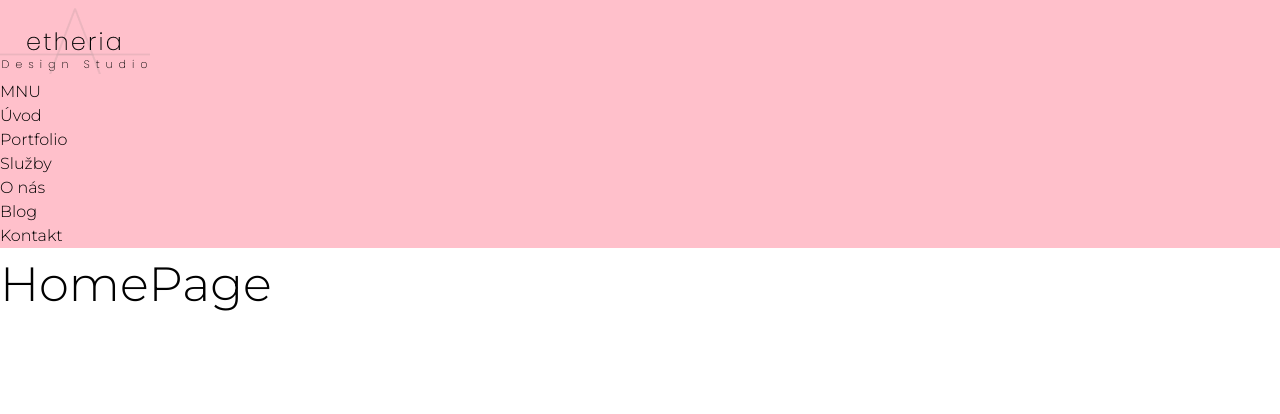
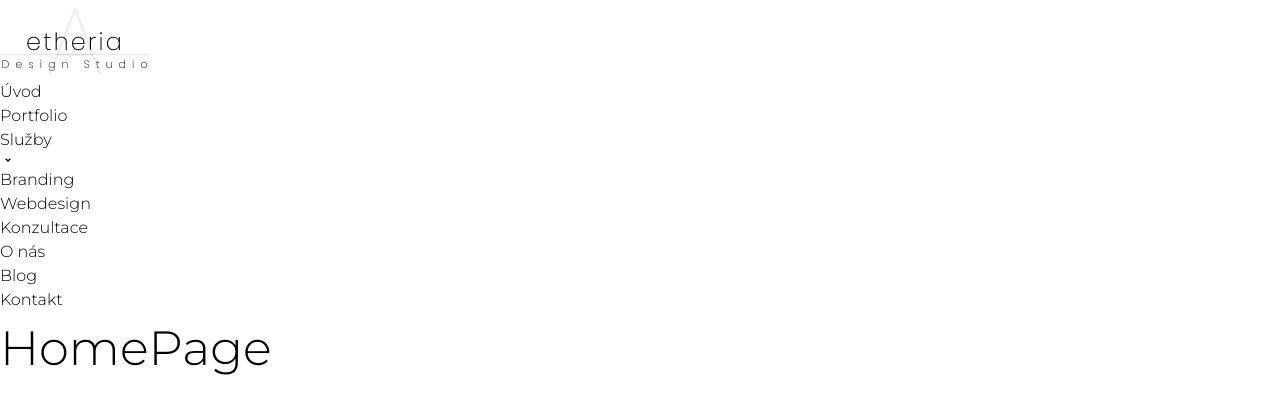
Before and after one commit to webcodes14/aetheria-studio, a React (Vite) app: page / in a window 1280 px wide. Shown: the top 414 px of the page. Built offline with nearby package versions, Linux system fonts and the light colour scheme.

Commit message:
edit mobile and desktop menu

```diff
--- a/src/components/MainNavigation.jsx
+++ b/src/components/MainNavigation.jsx
@@ -1,4 +1,6 @@
 import { NavLink, Link } from "react-router";
+import { useState } from "react";
+import { RiArrowDropDownLine } from "react-icons/ri";
 
 import { routes } from "../routes.jsx";
 
@@ -7,11 +9,15 @@ import LogoScroll from "../assets/Logo-scroll.png";
 
 import classes from "../components/MainNavigation.module.css";
 
+
 const MainNavigation = () => {
+    const [ isVisible, setIsVisible] = useState(false);
 
     const mainItems = routes[0]?.children || [];
 
-    console.log(mainItems);
+    const handleMenuVisible = () => {
+        setIsVisible((prevState) => !prevState)
+    }
 
     return (
         <header>
@@ -21,7 +27,7 @@ const MainNavigation = () => {
                         <img src={LogoDefault} alt="Aetheria Design Studio" />
                     </Link>
                 </h1>
-                <button type="button" className={classes['nav-menu-btn']}>
+                <button type="button" className={classes['nav-menu-btn']} onClick={handleMenuVisible}>
                     <span>M</span>
                     <span className={classes['menu-btn--flex']}>
                         <span className={classes['btn__line']}></span>
@@ -30,18 +36,92 @@ const MainNavigation = () => {
                     </span>
                     <span>NU</span>
                 </button>
-                <nav className={classes['nav-wrapper']}>
+                {isVisible && (
+                    <nav className={isVisible.menu ? 'nav-is-mobile' : null}>
+                        <ul>
+                            {mainItems
+                                .map((menuItem, index) => {
+                                    const listItemKeys = menuItem.path || index;
+                                    const hasChildren = menuItem.children && menuItem.children.length > 2;
+
+                                    return (
+                                        <li key={listItemKeys}>
+                                            <NavLink
+                                                to={menuItem.path}
+                                                end={!hasChildren}
+                                                className={({ isActive }) => isActive ? classes.active : undefined} >
+                                                {menuItem.name}
+                                                {menuItem.path === 'sluzby' ? <span><RiArrowDropDownLine /></span> : null}
+                                            </NavLink>
+                                            {
+                                                hasChildren && (
+                                                    <ul>
+                                                        {menuItem.children
+                                                            .filter(item => item.name)
+                                                            .map((item) => {
+                                                                console.log(item)
+                                                                return (
+                                                                    <li key={item.path}>
+                                                                        <NavLink
+                                                                            to={menuItem.path + '/' + item.path}
+                                                                            end={item.index}
+                                                                            className={({ isActive }) => isActive ? classes.active : undefined} >
+                                                                            {item.name}
+                                                                        </NavLink>
+                                                                    </li>
+                                                                )
+                                                            })
+                                                        }
+                                                    </ul>
+                                                )
+                                            }
+                                        </li>
+                                    )
+                                })
+                            }
+                        </ul>
+                    </nav>
+                    )
+                }
+
+                <nav className={classes["nav-is-not-mobile"]}>
                     <ul>
-                        {
-                            mainItems.map((menuItem) => {
+                        {mainItems
+                            .map((menuItem, index) => {
+                                const listItemKeys = menuItem.path || index;
+                                const hasChildren = menuItem.children && menuItem.children.length > 2;
+
                                 return (
-                                    <li>
+                                    <li key={listItemKeys}>
                                         <NavLink
-                                            to={menuItem?.path || null}
-                                            end
+                                            to={menuItem.path}
+                                            end={!hasChildren}
                                             className={({ isActive }) => isActive ? classes.active : undefined} >
                                             {menuItem.name}
+                                            {menuItem.path === 'sluzby' ? <span><RiArrowDropDownLine /></span> : null}
                                         </NavLink>
+                                        {
+                                            hasChildren && (
+                                                <ul>
+                                                    {menuItem.children
+                                                        .filter(item => item.name)
+                                                        .map((item) => {
+                                                            console.log(item)
+                                                            return (
+                                                                <li key={item.path}>
+                                                                    <NavLink
+                                                                        to={menuItem.path + '/' + item.path}
+                                                                        end={item.index}
+                                                                        className={({ isActive }) => isActive ? classes.active : undefined} >
+                                                                        {item.name}
+                                                                    </NavLink>
+                                                                </li>
+                                                            )
+                                                        })
+                                                    }
+                                                </ul>
+                                            )
+                                        }
                                     </li>
                                 )
                             })
--- a/src/components/MainNavigation.module.css
+++ b/src/components/MainNavigation.module.css
@@ -1,6 +1,5 @@
 
 
-@media screen and (max-width: 768px) {
 .nav-menu-btn {
     display: flex;
     font-size: 1.25rem;
@@ -23,10 +22,18 @@
     background-color: var(--c-red);
     display: inline-block;
 }
+
+.nav-is-not-mobile {
+    display: none;
 }
 
+
 @media screen and (min-width: 768px) {
-    .nav-container {
-        background-color: pink;
+    .nav-menu-btn {
+        display: none;
+    }
+
+    .nav-is-not-mobile {
+        display: block;
     }
 }
```
Lines whose indentation alone changed are shown as unchanged.
